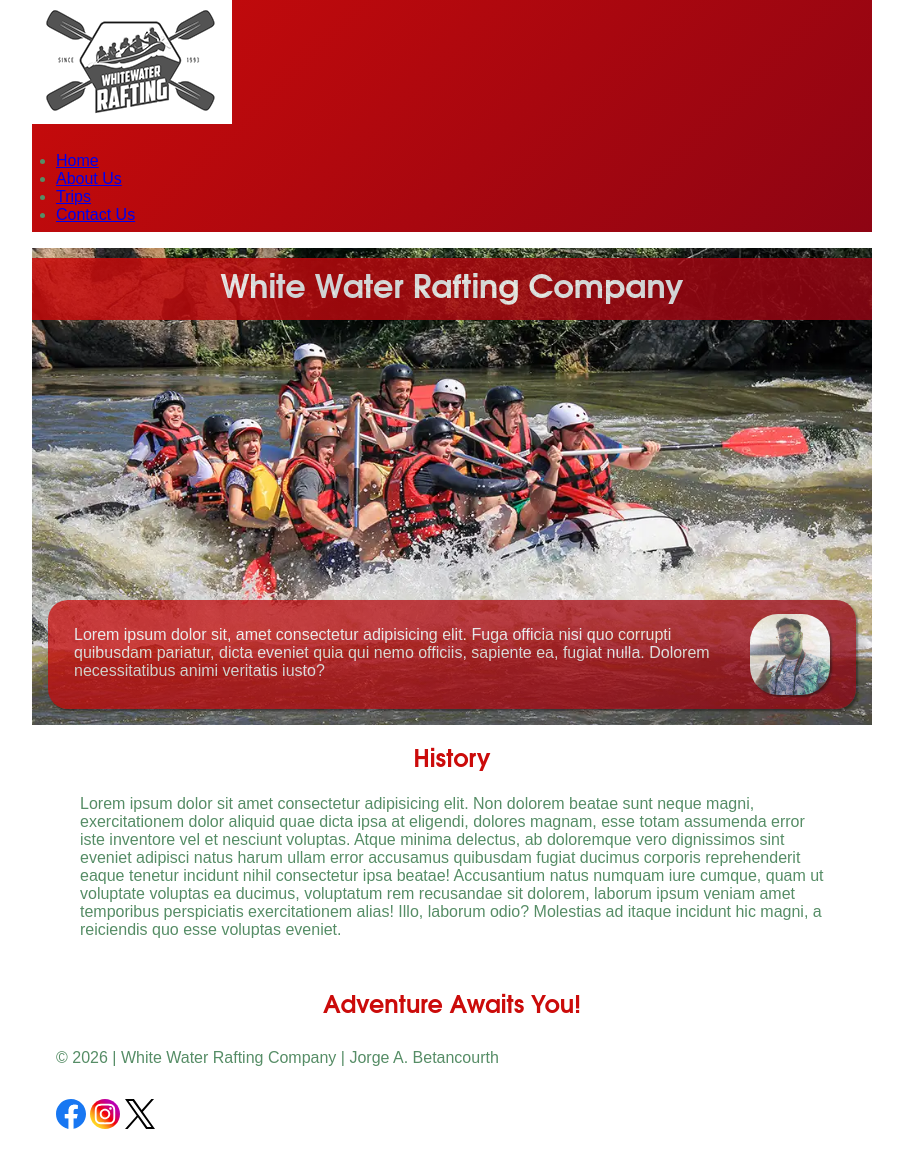
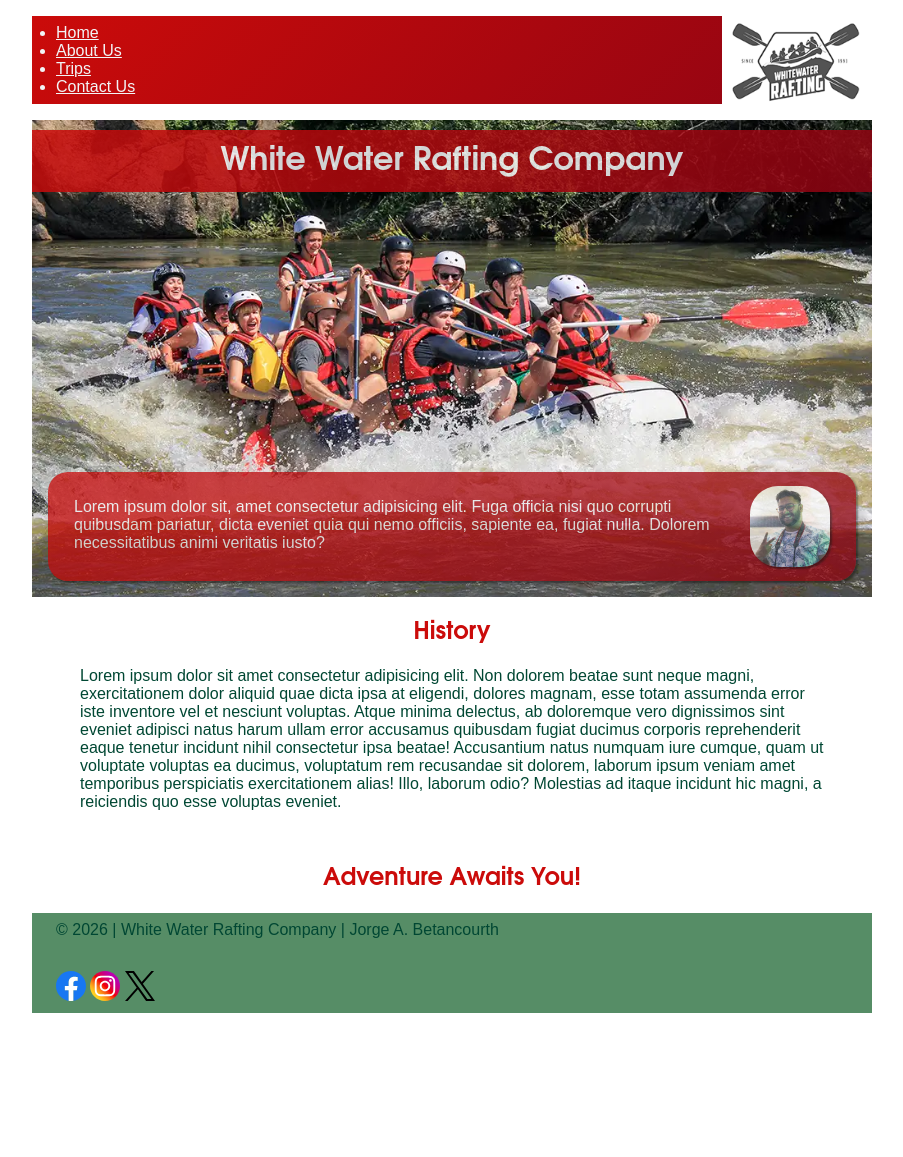
Before and after one commit to betancourthaja/wdd130, a plain HTML site: page wwr/about.html in a window 1280 px wide. Shown: the whole page, without its empty margins (188-1091 px from the left). After the commit the page ends 1029 px from the top, so only its background shows below. Drawn offline with Linux system fonts and the light colour scheme.

Commit message:
W03 Assignment v2

```diff
--- a/wwr/about.html
+++ b/wwr/about.html
@@ -49,7 +49,7 @@
                 <img src="images/instagram.svg" alt="Instagram Icon">
             </a>
             <a href="https://x.com/">
-                <img src="images/x.svg" alt="X Icon">
+                <img src="images/x-socialmedia.svg" alt="X Icon">
             </a>
         </nav>
     </footer>
--- a/wwr/styles/rafting.css
+++ b/wwr/styles/rafting.css
@@ -8,7 +8,7 @@
     --secondary-color: #568d66;
     /* sea green */
     --accent2-color: #004733;
-    /* deep fprest */
+    /* deep forest */
     --heading-font: "Avantgarde",
         "TeX Gyre Adventor",
         "URW Gothic L",
@@ -17,7 +17,6 @@
         sans-serif;
     --small-shadow: 2px 2px 2px rgb(0 0 0 / 0.5);
     --linear-gradient-background: linear-gradient(315deg, var(--accent1-color), var(--primary-color));
-
 }
 
 * {
@@ -28,11 +27,21 @@
 
 body {
     font-family: var(--body-font);
-    color: var(--secondary-color);
+    color: var(--accent2-color);
 }
 
 header {
     background: var(--linear-gradient-background);
+}
+
+header img {
+    float: right;
+    width: 150px;
+}
+
+header li,
+header a {
+    color: var(--white-text-color);
 }
 
 header,
@@ -57,6 +66,12 @@ article {
     padding: 8px;
 }
 
+footer {
+    background-color: var(--secondary-color);
+}
+
+/* Classes */
+
 .socialmedia a {
     text-decoration: none;
 }
@@ -76,7 +91,7 @@ article {
     height: auto;
 }
 
-h1 {
+.hero h1 {
     position: absolute;
     top: 10px;
     width: 100%;
```
Also changed, not shown: wwr/images/x-socialmedia.svg (renamed from wwr/images/x.svg).
